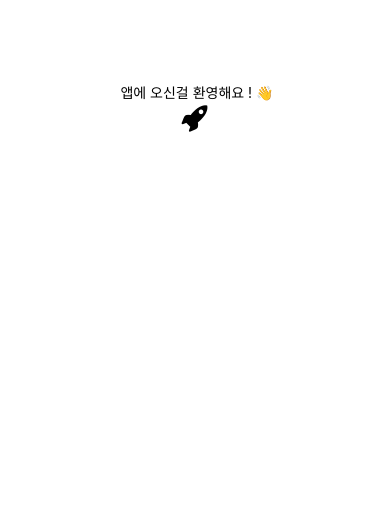
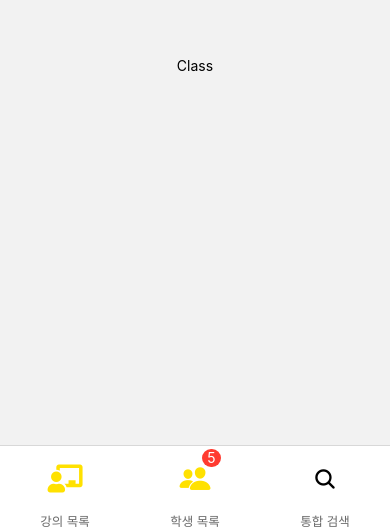
Before and after one commit to kim-a-reum/2022_ReactNative, a React Native app in the folder SunnyStudents/: screen / in a window 390 px wide. Shown: the part 314-844 px from the top of the page. Built offline with nearby package versions, Linux system fonts and the light colour scheme.

Commit message:
Tab navigation

```diff
--- a/SunnyStudents/App.js
+++ b/SunnyStudents/App.js
@@ -5,6 +5,8 @@ import * as SplashScreen from "expo-splash-screen";
 import * as Font from "expo-font";
 import { Ionicons } from "@expo/vector-icons";
 import { Asset } from "expo-asset";
+import { NavigationContainer } from "@react-navigation/native";
+import Tabs from "./TabNavigation/Tabs";
 
 // useAssets 와 useFonts를 사용하지 않은 방식 적용해보기
 // Assets말고 다른 로직이 로딩중에 필요할때는 이렇게 적용해야한다 !
@@ -60,10 +62,9 @@ export default function App() {
   }
 
   return (
-    <View style={styles.container} onLayout={onLayoutRootView}>
-      <Text> 앱에 오신걸 환영해요 ! 👋</Text>
-      <Entypo name="rocket" size={30} />
-    </View>
+    <NavigationContainer>
+      <Tabs />
+    </NavigationContainer>
   );
 }
 
--- a/SunnyStudents/TabNavigation/Tabs.js
+++ b/SunnyStudents/TabNavigation/Tabs.js
@@ -2,14 +2,54 @@ import { createBottomTabNavigator } from "@react-navigation/bottom-tabs";
 import Class from "../screens/Class";
 import Search from "../screens/Search";
 import Student from "../screens/Student";
+import { FontAwesome5 } from "@expo/vector-icons";
+import { Ionicons } from "@expo/vector-icons";
 
 const Tab = createBottomTabNavigator();
 
 const Tabs = () => (
-  <Tab.Navigator>
-    <Tab.Screen name="Class" component={Class} />
-    <Tab.Screen name="Student" component={Student} />
-    <Tab.Screen name="Search" component={Search} />
+  <Tab.Navigator
+    initialRouteName="Search"
+    screenOptions={{
+      tabBarLabelStyle: {
+        color: "#696969",
+        fontSize: 12.5,
+      },
+      tabBarStyle: { height: 85 },
+      headerShown: false,
+    }}
+  >
+    <Tab.Screen
+      name="강의 목록"
+      component={Class}
+      options={{
+        tabBarIcon: () => (
+          <FontAwesome5 name="chalkboard-teacher" size={28} color="#FFE100" />
+        ),
+      }}
+    />
+    <Tab.Screen
+      name="학생 목록"
+      component={Student}
+      options={{
+        tabBarIcon: () => <Ionicons name="people" size={33} color="#FFE100" />,
+
+        tabBarBadge: "5",
+        tabBarBadgeStyle: {
+          width: 20,
+          height: 15,
+          paddingBottom: 18,
+          marginLeft: 4,
+        },
+      }}
+    />
+    <Tab.Screen
+      name="통합 검색"
+      component={Search}
+      options={{
+        tabBarIcon: () => <Ionicons name="search" size={24} color="black" />,
+      }}
+    />
   </Tab.Navigator>
 );
 
--- a/SunnyStudents/screens/Class.js
+++ b/SunnyStudents/screens/Class.js
@@ -10,7 +10,7 @@ const Class = () => {
 };
 
 const styles = StyleSheet.create({
-  container: { flex: 1, justifyContent: "center", alignItems: "centerß" },
+  container: { flex: 1, justifyContent: "center", alignItems: "center" },
 });
 
 export default Class;
--- a/SunnyStudents/screens/Search.js
+++ b/SunnyStudents/screens/Search.js
@@ -10,7 +10,7 @@ const Search = () => {
 };
 
 const styles = StyleSheet.create({
-  container: { flex: 1, justifyContent: "center", alignItems: "centerß" },
+  container: { flex: 1, justifyContent: "center", alignItems: "center" },
 });
 
 export default Search;
--- a/SunnyStudents/screens/Student.js
+++ b/SunnyStudents/screens/Student.js
@@ -10,7 +10,7 @@ const Student = () => {
 };
 
 const styles = StyleSheet.create({
-  container: { flex: 1, justifyContent: "center", alignItems: "centerß" },
+  container: { flex: 1, justifyContent: "center", alignItems: "center" },
 });
 
 export default Student;
```
